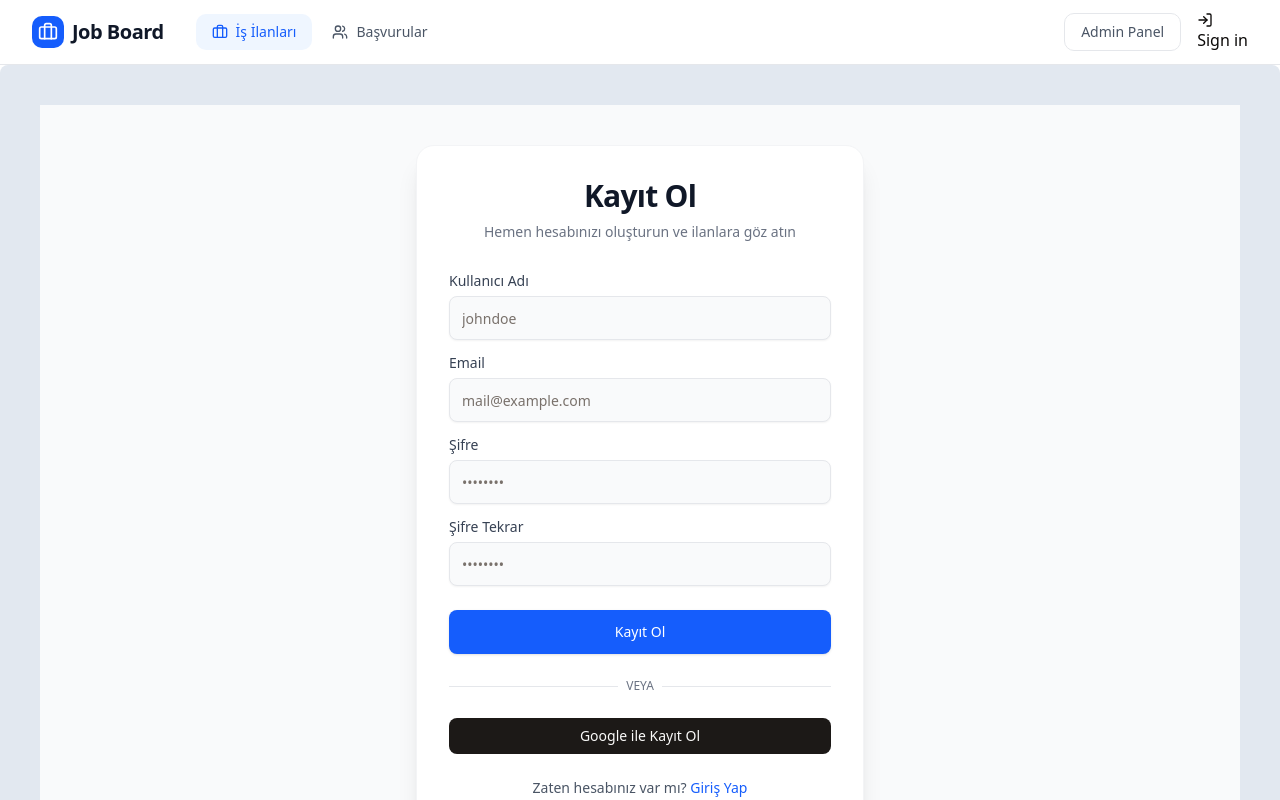
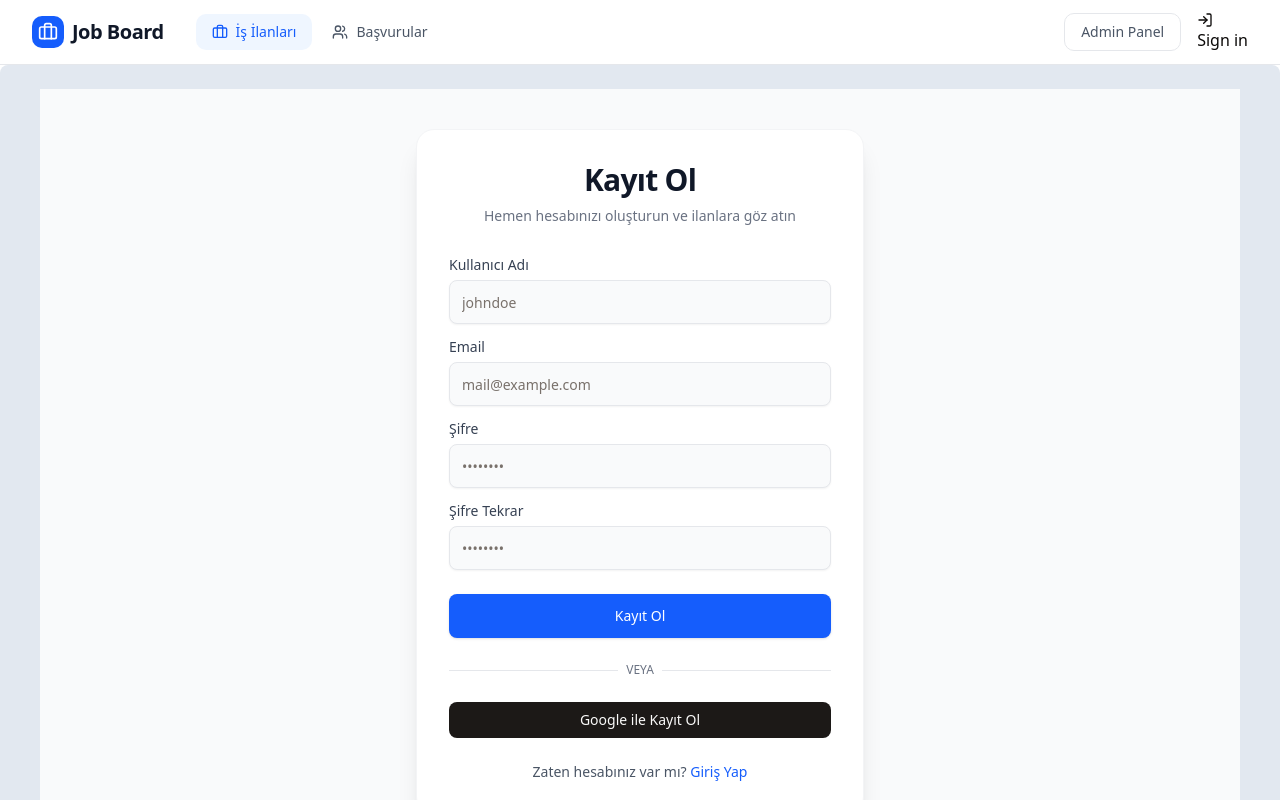
Before and after one commit to Furkannalbayrak/job-board-rest-api-nextjs, a Next.js app: page /sign-up in a window 1280 px wide. Shown: the top 800 px of the page. Built offline with nearby package versions, Linux system fonts and the light colour scheme; no server answers.

Commit message:
(auth) klasoru layout.tsx duzenlemesi

```diff
--- a/app/(auth)/layout.tsx
+++ b/app/(auth)/layout.tsx
@@ -5,7 +5,7 @@ interface AuthLayoutProps {
 }
 
 const AuthLayout: FC<AuthLayoutProps> = ({ children }) => {
-  return <div className='bg-slate-200 p-10 rounded-md'>{children}</div>;
+  return <div className='bg-slate-200 px-10 py-6 rounded-md'>{children}</div>;
 };
 
 export default AuthLayout;
```
